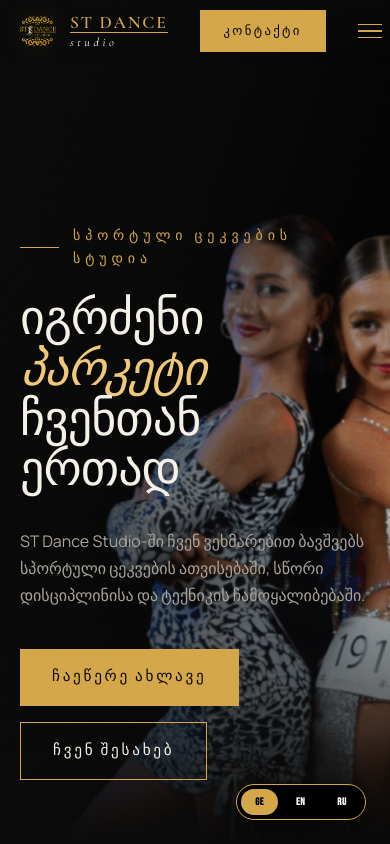
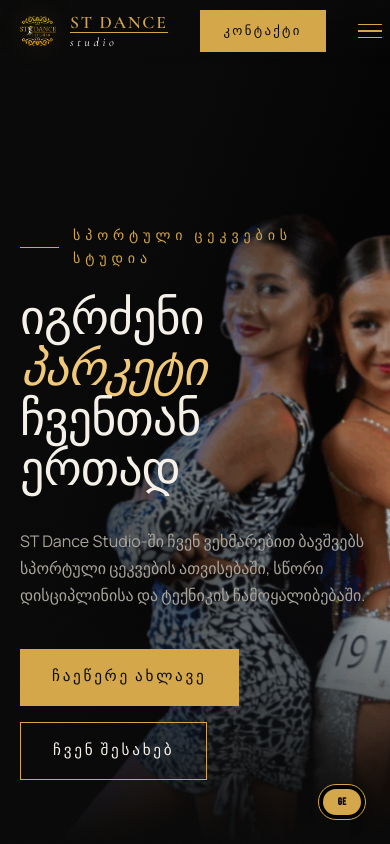
Before and after one commit to TSERJ13/stdancestudio, a React (Vite) app: page / in a window 390 px wide. Shown: the top 844 px of the page. Built offline with nearby package versions, Linux system fonts and the light colour scheme.

Commit message:
Fix: horizontal scroll on mobile, mobile menu coverage, and smart language switcher

```diff
--- a/src/components/Header.css
+++ b/src/components/Header.css
@@ -145,7 +145,7 @@
   width: 100%;
   max-width: 420px;
   background: var(--color-bg);
-  padding: 6rem 2.5rem 6rem;
+  padding: calc(6rem + env(safe-area-inset-top)) 2.5rem 6rem;
   transform: translateX(100%);
   transition: transform 0.5s var(--ease);
   display: flex;
@@ -153,6 +153,7 @@
   border-left: 1px solid var(--color-line);
   overflow-y: auto;
   height: 100dvh;
+  z-index: 1001;
 }
 
 .mobile-menu.is-open {
@@ -322,10 +323,25 @@
     transform: none;
     padding: 0.25rem;
     box-shadow: 0 8px 32px rgba(0,0,0,0.6);
+    transition: all 0.4s var(--ease);
+  }
+
+  .floating-lang.is-collapsed {
+    gap: 0;
+  }
+
+  .floating-lang.is-collapsed button:not(.active) {
+    width: 0;
+    padding-inline: 0;
+    opacity: 0;
+    pointer-events: none;
+    overflow: hidden;
   }
 
   .floating-lang button {
     font-size: 0.65rem;
     padding: 0.45rem 0.9rem;
+    white-space: nowrap;
+    transition: all 0.3s var(--ease);
   }
 }
--- a/src/components/Header.jsx
+++ b/src/components/Header.jsx
@@ -5,11 +5,38 @@ import './Header.css'
 
 const FloatingLangSwitcher = () => {
   const { lang, setLang } = useLanguage()
+  const [expanded, setExpanded] = useState(false)
+
+  const handleLangClick = (newLang) => {
+    if (!expanded) {
+      setExpanded(true)
+    } else {
+      setLang(newLang)
+      setExpanded(false)
+    }
+  }
+
+  // Auto-close when clicking outside might be good, but for now toggle is fine
   return (
-    <div className="floating-lang">
-      <button onClick={() => setLang('ka')} className={lang === 'ka' ? 'active' : ''}>GE</button>
-      <button onClick={() => setLang('en')} className={lang === 'en' ? 'active' : ''}>EN</button>
-      <button onClick={() => setLang('ru')} className={lang === 'ru' ? 'active' : ''}>RU</button>
+    <div className={`floating-lang ${expanded ? 'is-expanded' : 'is-collapsed'}`}>
+      <button
+        onClick={() => handleLangClick('ka')}
+        className={lang === 'ka' ? 'active' : ''}
+      >
+        GE
+      </button>
+      <button
+        onClick={() => handleLangClick('en')}
+        className={lang === 'en' ? 'active' : ''}
+      >
+        EN
+      </button>
+      <button
+        onClick={() => handleLangClick('ru')}
+        className={lang === 'ru' ? 'active' : ''}
+      >
+        RU
+      </button>
     </div>
   )
 }
--- a/src/styles/global.css
+++ b/src/styles/global.css
@@ -48,6 +48,8 @@ html {
   -webkit-font-smoothing: antialiased;
   -moz-osx-font-smoothing: grayscale;
   text-rendering: optimizeLegibility;
+  overflow-x: hidden;
+  width: 100%;
 }
 
 body {
@@ -57,6 +59,8 @@ body {
   line-height: 1.6;
   font-weight: 400;
   overflow-x: hidden;
+  width: 100%;
+  position: relative;
   min-height: 100vh;
   display: flex;
   flex-direction: column;
```
